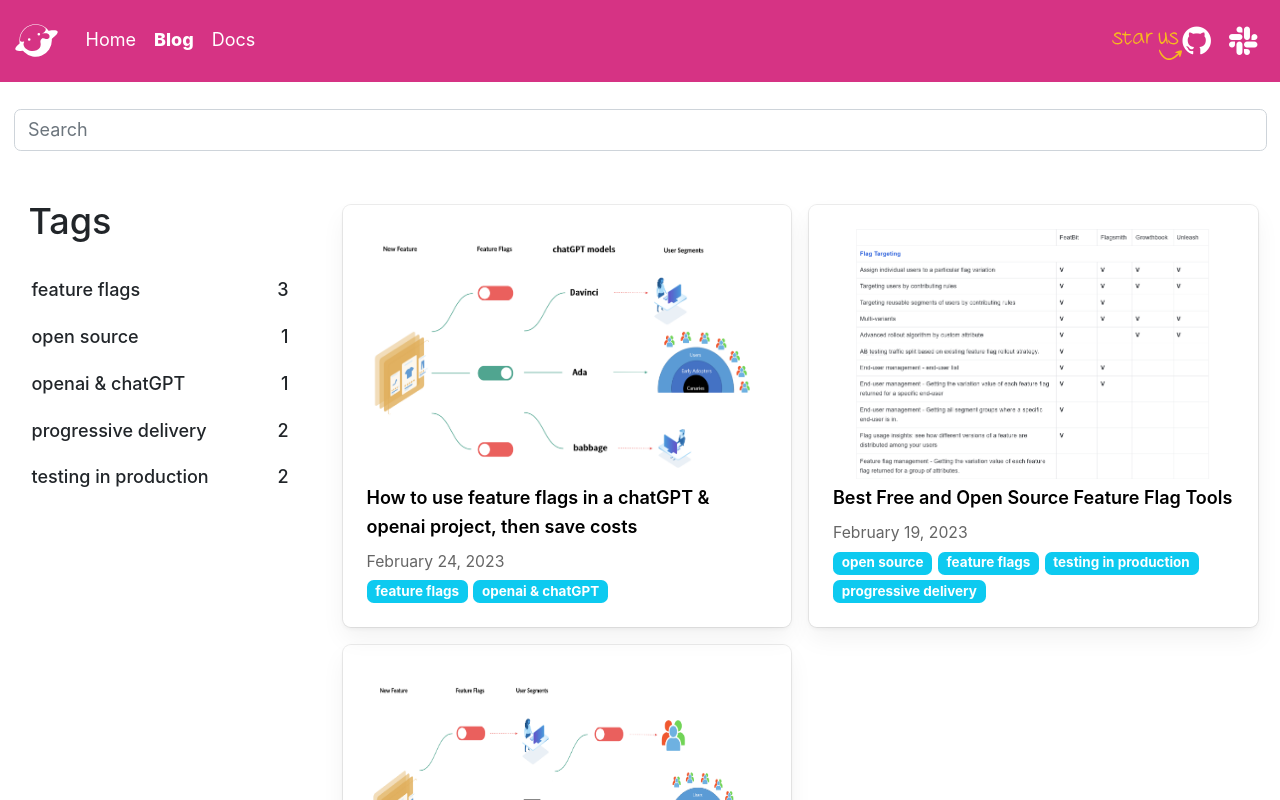
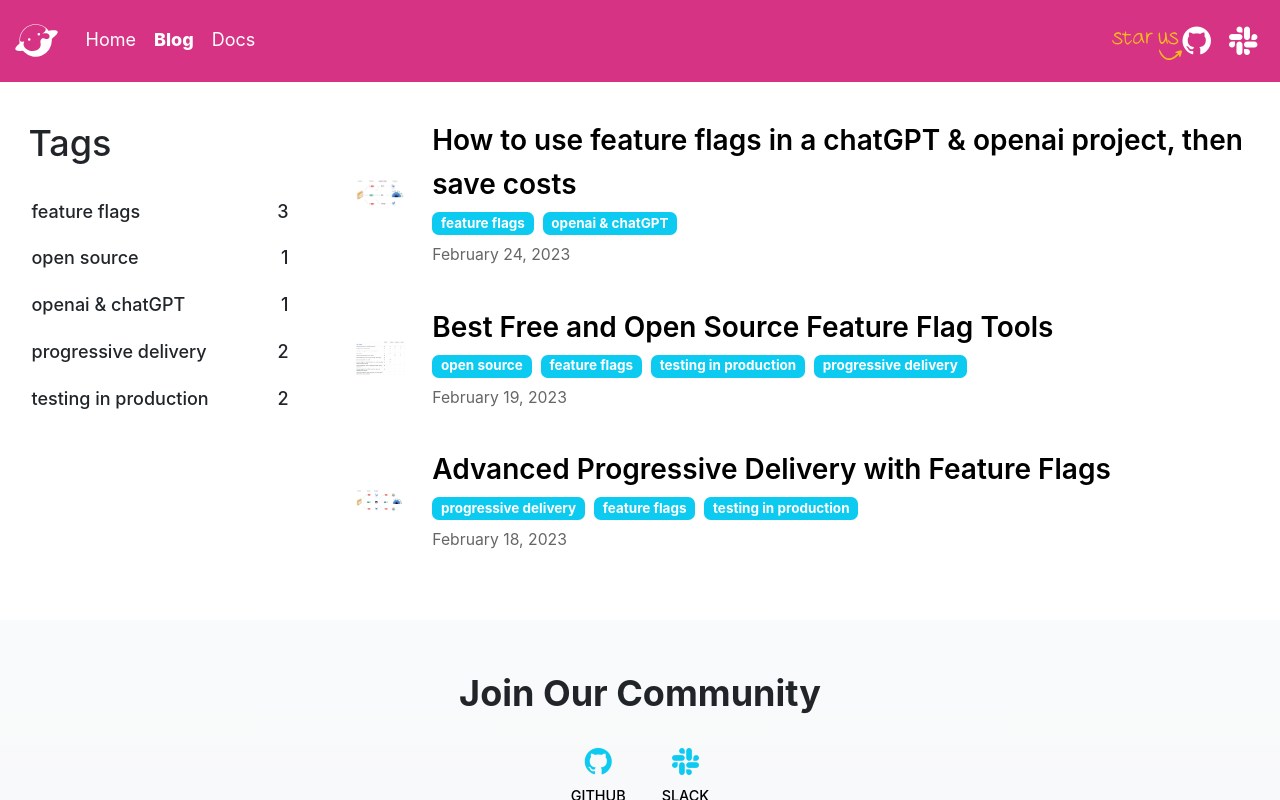
Before and after one commit to MichaelYuhe/official-website, a Next.js app: page /blogs in a window 1280 px wide. Before the commit this address had no page. Shown: the top 800 px of the page. Built offline with nearby package versions, Linux system fonts and the light colour scheme.

Commit message:
Revert "Feat: ajust blog list style & search blogs (#26)" (#27)
This reverts commit 1f6e2bd1087b5e28246bdbb204bd84089bf2b1db.

```diff
--- a/package.json
+++ b/package.json
@@ -10,7 +10,6 @@
     "bootstrap-icons": "^1.10.3",
     "date-fns": "^2.29.3",
     "gray-matter": "^4.0.3",
-    "lodash.debounce": "^4.0.8",
     "next": "latest",
     "next-seo": "^5.15.0",
     "react": "18.2.0",
--- a/pages/blogs.js
+++ b/pages/blogs.js
@@ -1,5 +1,3 @@
-import debounce from "lodash.debounce";
-
 import Layout from "../components/layout/layout";
 import utilStyles from "../styles/utils.module.scss";
 import styles from "./blogs.module.scss";
@@ -7,15 +5,8 @@ import Date from "../components/date";
 import {getSortedBlogsMetaData} from "../lib/blogs";
 import Link from "next/link";
 import { useRouter } from 'next/router'
-import { useState, useEffect } from "react";
 
 export default function Blogs({ metaData }) {
-
-    const router = useRouter();
-    let { tag, term } = router.query;
-
-    const [blogs, setBlogs] = useState([...metaData]);
-    const [searchQuery, setSearchQuery] = useState(term);
 
     const tagsWithCount = metaData.reduce((acc, cur) => {
         cur.tags.forEach((tag) => {
@@ -28,46 +19,21 @@ export default function Blogs({ metaData }) {
 
     const tags = Object.keys(tagsWithCount).sort();
 
-    const onSearchBlogs = (searhTerm) => {
-        let result = [...metaData];
-        setSearchQuery(searhTerm);
+    const { tag } = useRouter().query;
 
-        if (tag) {
-            result = result.filter((blog) => blog.tags.includes(tag));
-        }
-
-        if (searhTerm) {
-            searhTerm = searhTerm.toLowerCase();
-            result = result.filter(({ title, tags }) => {
-                return title.toLowerCase().includes(searhTerm) || tags.includes(searhTerm);
-            });
-        }
-
-        router.query.tag = tag;
-        router.query.term = searhTerm;
-        router.push(router);
-
-        setBlogs(result);
+    if (tag) {
+        metaData = metaData.filter((meta) => meta.tags.includes(tag));
     }
-
-    const handleSearchBlogs = debounce(onSearchBlogs, 200);
-
-    useEffect(()=>{
-        onSearchBlogs(searchQuery);
-    }, [tag, term]);
 
     return (
         <Layout>
             <section className={`container-xxl`}>
-                <div className={`mt-4 mb-4 ${styles.searchBoxWrapper}`}>
-                    <input type="search" onChange={(e) => handleSearchBlogs(e.target.value)} className={`form-control ${styles.searchBox}`} id="datatable-search-input" placeholder="Search"/>
-                </div>
                 <div className="row">
                     <div className="col-sm-12 col-md-3">
                         <h2 className={styles.headingLg}>Tags</h2>
                         <ul className={`${utilStyles.list} list-group ${styles.tabList}`}>
                             {tags.map((t, idx) => (
-                                <Link key={idx} className="textLink" href={{ pathname: '/blogs', query: { tag: t, term: searchQuery } }}>
+                                <Link key={idx} className="textLink" href={{ pathname: '/blogs', query: { tag: t} }}>
                                     <li key={idx} className={`${styles.tagItem} list-group-item ${tag === t ? styles.tagItemActive : ''}`}>
                                         <span>{t}</span>
                                         <span>{tagsWithCount[t]}</span>
@@ -78,24 +44,24 @@ export default function Blogs({ metaData }) {
                         </ul>
                     </div>
                     <div className={`col mt-md-2`}>
-                        <ul className={`${utilStyles.list} ${styles.articleList} row g-3`}>
-                            {blogs.map(({ id, modifiedDate, title, cover, tags }) => (
-                                <Link key={id} className={`textLink col-md-6 col-sm-12`} href={`/blogs/${id}`} >
-                                    <li className={`${styles.blogItem}`} key={id}>
-                                        <div className={`${styles.blogItemCover}`}>
-                                            <img height="250" src={cover}/>
+                        <ul className={utilStyles.list + ' ' + styles.articleList}>
+                            {metaData.map(({ id, modifiedDate, title, cover, tags }) => (
+                                <Link key={id} className="textLink" href={`/blogs/${id}`} >
+                                    <li className={`${utilStyles.listItem} row ${styles.blogItem}`} key={id}>
+                                        <div className="col-sm-1 col-md-2 col-lg-1 mb-2 mt-2">
+                                            <img src={cover}/>
                                         </div>
 
-                                        <div className="">
+                                        <div className="col">
                                             <div className={`${styles.blogTitle}`} href={`/blogs/${id}`}>{title}</div>
-                                            <small className={utilStyles.lightText}>
-                                                <Date dateString={modifiedDate} />
-                                            </small>
                                             <div className={`${styles.badgeWrapper}`}>
                                                 {tags.map((tag) => (
                                                     <span className={`badge text-bg-info ${styles.badgeText}`}>{tag}</span>
                                                 ))}
                                             </div>
+                                            <small className={utilStyles.lightText}>
+                                                <Date dateString={modifiedDate} />
+                                            </small>
                                         </div>
 
                                     </li>
--- a/pages/blogs.module.scss
+++ b/pages/blogs.module.scss
@@ -1,40 +1,22 @@
 @import "../node_modules/bootstrap/scss/functions";
 @import "../node_modules/bootstrap/scss/variables";
 
-.searchBoxWrapper {
+.blogItem {
+    padding: .5rem;
     display: flex;
-    justify-content: center;
-}
-
-.searchBox {
-    width: 100%;
-}
-
-.blogItem {
-    box-sizing: border-box;
-    padding: 24px;
-    display: flex;
-    flex-direction: column;
     align-items: center;
     justify-content: space-between;
     cursor: pointer;
     border-radius: 8px;
-    box-shadow: 0 0 0 1px rgb(0 0 0 / 7%), 0 2px 4px rgb(0 0 0 / 5%), 0 12px 24px rgb(0 0 0 / 5%);
-    overflow: hidden;
 
     &:hover {
-        background-color: $gray-100;
+        background-color: $gray-200;
     }
 }
 
-.blogItemCover {
-    height: 250px;
-}
-
 .blogTitle {
-    font-size: 1rem;
+    font-size: 28px;
     font-weight: 600;
-    margin-top: 5px;
     margin-bottom: 5px;
 }
 
@@ -59,12 +41,15 @@
     color: $blue-300;
 }
 
+.blogItemCover {
+    width: 180px;
+}
+
 .badgeWrapper {
     display: flex;
     justify-content: flex-start;
-    gap: 0.3rem;
-    margin-top: 5px;
-    flex-wrap: wrap;
+    gap: 0.5rem;
+    margin-bottom: 5px;
 }
 
 .badgeText {
```
Also changed, not shown: pages/githubga.js (deleted, +0 -18 lines), pages/index.js (+38 -8 lines), pages/index.module.scss (+1 -15 lines), public/images/logo-with-fulltext.svg (deleted), 1 other file (tests, documents, lock files or other folders).
